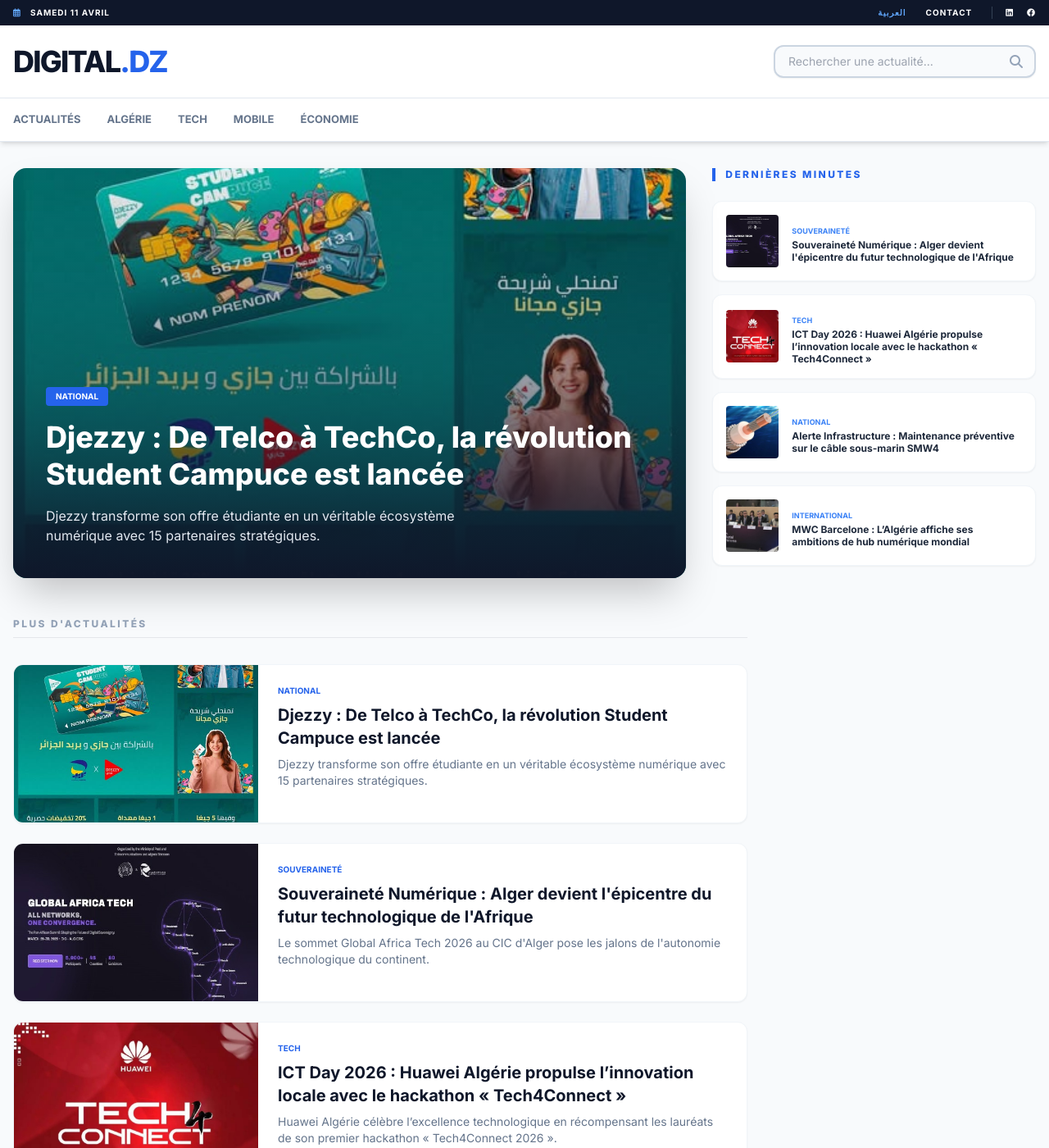
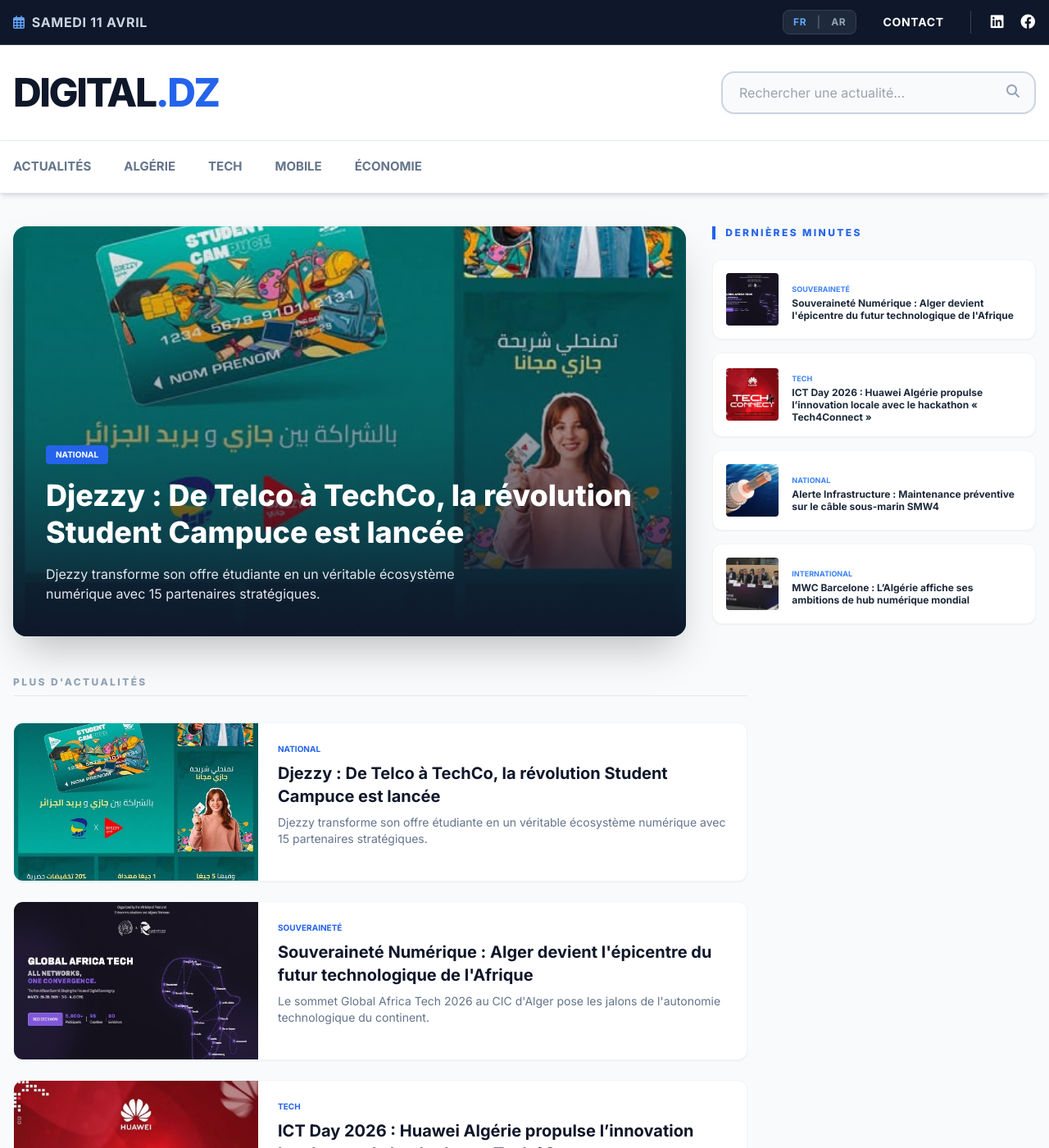
Before and after one commit to bastaps/Basta-InfosTech, a Jekyll site: the page built from index.html, in a window 1280 px wide and 1400 px high. Shown: the whole window at 82% size. Built offline with Jekyll 4.4.1, drawn with Linux system fonts in a browser that asks for light colours; nearby versions of some CDN libraries.

Commit message:
Update default.html

```diff
--- a/_layouts/default.html
+++ b/_layouts/default.html
@@ -1,5 +1,6 @@
 {% assign lang = page.lang | default: "fr" %}
 {% assign t = site.data.ui[lang] %}
+
 <!DOCTYPE html>
 <html lang="{{ lang }}" dir="{% if lang == 'ar' %}rtl{% else %}ltr{% endif %}">
 <head>
@@ -10,97 +11,96 @@
     <link rel="stylesheet" href="https://cdnjs.cloudflare.com/ajax/libs/font-awesome/6.4.0/css/all.min.css">
     <style>
         @import url('https://fonts.googleapis.com/css2?family=Inter:wght@400;600;700;800&family=Cairo:wght@400;700;900&display=swap');
-
-        body {
-            font-family: {% if lang == 'ar' %}'Cairo'{% else %}'Inter'{% endif %}, sans-serif;
-            background-color: #f8fafc;
-            color: #1e293b;
-        }
-
-        .nav-link { font-weight: 700; color: #64748b; transition: all 0.2s; position: relative; font-size: 13px; cursor: pointer; text-transform: uppercase; }
+        body { font-family: {% if lang == 'ar' %}'Cairo'{% else %}'Inter'{% endif %}, sans-serif; background-color: #f8fafc; color: #1e293b; }
+        .nav-link { font-weight: 700; color: #64748b; transition: all 0.2s; position: relative; font-size: 15px; cursor: pointer; text-transform: uppercase; }
         .nav-link:hover, .nav-link.active { color: #2563eb; }
-        .nav-link.active::after { content: ''; position: absolute; bottom: -5px; left: 0; width: 100%; height: 2px; background: #2563eb; }
-
-        /* Ajustement pour le RTL (inversion des bordures et icônes) */
-        html[dir="rtl"] .border-l { border-left: 0; border-right-width: 1px; padding-left: 0; padding-right: 1rem; }
         html[dir="rtl"] .fas.fa-search { right: auto; left: 1rem; }
     </style>
 </head>
 <body>
-    <!-- Topbar -->
-    <div class="bg-slate-900 text-white py-2">
-        <div class="container mx-auto px-4 flex justify-between items-center text-[10px] font-bold uppercase tracking-widest">
-            <div id="live-clock">...</div>
-            <div class="flex items-center gap-6">
-                <!-- Sélecteur de langue avec séparation -->
-                <div class="flex items-center gap-4">
-                    {% if lang == 'fr' %}
-                        <a href="{{ site.baseurl }}/ar/" class="text-blue-400 font-black hover:text-white transition">العربية</a>
-                    {% else %}
-                        <a href="{{ site.baseurl }}/" class="text-blue-400 font-black hover:text-white transition">FRANÇAIS</a>
-                    {% endif %}
+    <!-- Topbar (BARRE NOIRE AGRANDIE) -->
+    <div class="bg-slate-900 text-white py-3 border-b border-slate-700">
+        <div class="container mx-auto px-4 flex justify-between items-center text-sm font-bold uppercase tracking-wider">
+            <!-- Horloge Agrandie -->
+            <div id="live-clock" class="flex items-center text-slate-300 text-sm md:text-base">
+                <i class="far fa-calendar-alt {% if lang == 'ar' %}ml-2{% else %}mr-2{% endif %} text-blue-400"></i> CHARGEMENT...
+            </div>
+
+            <div class="flex items-center gap-8">
+                <!-- Sélecteur de langue bien visible -->
+                <div class="flex items-center bg-slate-800 px-3 py-1 rounded-lg gap-3 border border-slate-700">
+                    <a href="{{ site.baseurl }}/" class="{% if lang == 'fr' %}text-blue-400{% else %}text-slate-400{% endif %} hover:text-white transition text-xs">FR</a>
+                    <span class="text-slate-600">|</span>
+                    <a href="{{ site.baseurl }}/ar/" class="{% if lang == 'ar' %}text-blue-400{% else %}text-slate-400{% endif %} hover:text-white transition text-xs">AR</a>
                 </div>
 
-                <a href="mailto:contact@basta-infostech.dz" class="hover:text-blue-400 whitespace-nowrap">{{ t.contact }}</a>
+                <!-- Contact Agrandi -->
+                <a href="mailto:contact@basta-infostech.dz" class="hover:text-blue-400 text-sm whitespace-nowrap">
+                    {{ t.contact | default: "CONTACT" }}
+                </a>
 
-                <div class="flex gap-4 border-l border-slate-700 pl-4">
-                    <a href="https://linkedin.com" target="_blank" class="hover:text-blue-400"><i class="fab fa-linkedin"></i></a>
-                    <a href="https://facebook.com" target="_blank" class="hover:text-blue-600"><i class="fab fa-facebook"></i></a>
+                <!-- Réseaux Sociaux Agrandis -->
+                <div class="flex gap-5 border-l border-slate-700 pl-6 items-center">
+                    <a href="https://linkedin.com" target="_blank" class="hover:text-blue-400 text-lg"><i class="fab fa-linkedin"></i></a>
+                    <a href="https://facebook.com" target="_blank" class="hover:text-blue-600 text-lg"><i class="fab fa-facebook"></i></a>
                 </div>
             </div>
         </div>
     </div>
 
     <!-- Header Logo & Recherche -->
-    <header class="bg-white py-6 border-b border-slate-200">
+    <header class="bg-white py-8 border-b border-slate-200">
         <div class="container mx-auto px-4 flex flex-col md:flex-row justify-between items-center">
-            <a href="{% if lang == 'ar' %}{{ site.baseurl }}/ar/{% else %}{{ site.baseurl }}/{% endif %}" class="text-4xl font-black tracking-tighter text-slate-900 mb-4 md:mb-0">
+            <a href="{% if lang == 'ar' %}{{ site.baseurl }}/ar/{% else %}{{ site.baseurl }}/{% endif %}" class="text-5xl font-black tracking-tighter text-slate-900 mb-6 md:mb-0">
                 DIGITAL<span class="text-blue-600">.DZ</span>
             </a>
-            <div class="relative w-full md:w-80">
-                <input type="text" id="searchInput" onkeyup="searchArticles()" placeholder="{{ t.search_placeholder }}"
-                class="w-full bg-slate-50 border-2 border-slate-300 rounded-xl px-4 py-2 text-sm focus:border-blue-500 outline-none shadow-sm text-slate-900">
-                <i class="fas fa-search absolute {% if lang == 'ar' %}left-4{% else %}right-4{% endif %} top-3 text-slate-400"></i>
+            <div class="relative w-full md:w-96">
+                <input type="text" id="searchInput" onkeyup="searchArticles()"
+                placeholder="{{ t.search_placeholder | default: 'Rechercher...' }}"
+                class="w-full bg-slate-50 border-2 border-slate-300 rounded-2xl px-5 py-3 text-base focus:border-blue-500 outline-none shadow-sm text-slate-900">
+                <i class="fas fa-search absolute {% if lang == 'ar' %}left-5{% else %}right-5{% endif %} top-4 text-slate-400"></i>
             </div>
         </div>
     </header>
 
-    <!-- Menu Rubriques -->
+    <!-- Menu Rubriques (Textes Agrandis) -->
     <nav class="sticky top-0 bg-white/95 backdrop-blur-sm shadow-md z-50 border-b border-slate-200">
         <div class="container mx-auto px-4 overflow-x-auto">
-            <div class="flex gap-8 py-4 whitespace-nowrap">
-                <a href="{% if lang == 'ar' %}{{ site.baseurl }}/ar/{% else %}{{ site.baseurl }}/{% endif %}" class="nav-link">{{ t.news }}</a>
-                <button onclick="filterByCat('National')" class="nav-link">{{ t.algeria }}</button>
-                <button onclick="filterByCat('Tech')" class="nav-link">{{ t.tech }}</button>
-                <button onclick="filterByCat('Mobile')" class="nav-link">{{ t.mobile }}</button>
-                <button onclick="filterByCat('Economie')" class="nav-link">{{ t.eco }}</button>
+            <div class="flex gap-10 py-5 whitespace-nowrap justify-center md:justify-start">
+                <a href="{% if lang == 'ar' %}{{ site.baseurl }}/ar/{% else %}{{ site.baseurl }}/{% endif %}" class="nav-link">{{ t.news | default: "ACTUALITÉS" }}</a>
+                <button onclick="filterByCat('National')" class="nav-link">{{ t.algeria | default: "ALGÉRIE" }}</button>
+                <button onclick="filterByCat('Tech')" class="nav-link">{{ t.tech | default: "TECH" }}</button>
+                <button onclick="filterByCat('Mobile')" class="nav-link">{{ t.mobile | default: "MOBILE" }}</button>
+                <button onclick="filterByCat('Economie')" class="nav-link">{{ t.eco | default: "ÉCONOMIE" }}</button>
             </div>
         </div>
     </nav>
 
-    <main class="container mx-auto px-4 py-8 min-h-screen">
+    <main class="container mx-auto px-4 py-10 min-h-screen">
         {{ content }}
     </main>
 
     <!-- Footer -->
-    <footer class="bg-slate-900 text-white py-12">
-        <div class="container mx-auto px-4 grid grid-cols-1 md:grid-cols-3 gap-12 text-start">
+    <footer class="bg-slate-900 text-white py-16">
+        <div class="container mx-auto px-4 grid grid-cols-1 md:grid-cols-3 gap-16">
             <div>
-                <div class="text-2xl font-black mb-4 uppercase">Digital<span class="text-blue-500">.dz</span></div>
-                <p class="text-slate-400 text-sm">{% if lang == 'ar' %}المصدر المرجعي للمجال الرقمي في الجزائر.{% else %}Source de référence du numérique en Algérie.{% endif %}</p>
+                <div class="text-3xl font-black mb-6 uppercase">Digital<span class="text-blue-500">.dz</span></div>
+                <p class="text-slate-400 text-base leading-relaxed">
+                    {% if lang == 'ar' %}المصدر المرجعي للمجال الرقمي في الجزائر.{% else %}Source de référence du numérique en Algérie.{% endif %}
+                </p>
             </div>
             <div>
-                <h4 class="font-bold uppercase text-[11px] mb-6 text-blue-400 tracking-widest">Navigation</h4>
-                <ul class="text-slate-400 text-sm space-y-3">
+                <h4 class="font-bold uppercase text-xs mb-8 text-blue-400 tracking-widest">Navigation</h4>
+                <ul class="text-slate-400 text-base space-y-4">
                     <li><a href="{{ site.baseurl }}/about.html" class="hover:text-white transition">{% if lang == 'ar' %}حول الموقع{% else %}À Propos{% endif %}</a></li>
                     <li><a href="{{ site.baseurl }}/contact.html" class="hover:text-white transition">{% if lang == 'ar' %}اتصل بنا{% else %}Contact{% endif %}</a></li>
                 </ul>
             </div>
             <div>
-                <h4 class="font-bold uppercase text-[11px] mb-6 text-blue-400 tracking-widest">{% if lang == 'ar' %}تابعنا{% else %}Suivre{% endif %}</h4>
-                <div class="flex gap-4">
-                    <a href="https://linkedin.com" target="_blank" class="w-10 h-10 rounded-full bg-slate-800 flex items-center justify-center hover:bg-blue-700 transition-all"><i class="fab fa-linkedin-in"></i></a>
-                    <a href="https://facebook.com" target="_blank" class="w-10 h-10 rounded-full bg-slate-800 flex items-center justify-center hover:bg-blue-600 transition-all"><i class="fab fa-facebook-f"></i></a>
+                <h4 class="font-bold uppercase text-xs mb-8 text-blue-400 tracking-widest">{% if lang == 'ar' %}تابعنا{% else %}Suivre{% endif %}</h4>
+                <div class="flex gap-6">
+                    <a href="https://linkedin.com" target="_blank" class="w-12 h-12 rounded-full bg-slate-800 flex items-center justify-center hover:bg-blue-700 transition-all text-xl"><i class="fab fa-linkedin-in"></i></a>
+                    <a href="https://facebook.com" target="_blank" class="w-12 h-12 rounded-full bg-slate-800 flex items-center justify-center hover:bg-blue-600 transition-all text-xl"><i class="fab fa-facebook-f"></i></a>
                 </div>
             </div>
         </div>
@@ -112,7 +112,10 @@
             const lang = "{{ lang }}";
             const locale = (lang === 'ar') ? 'ar-DZ' : 'fr-FR';
             const options = { weekday: 'long', day: 'numeric', month: 'long' };
-            document.getElementById('live-clock').innerHTML = '<i class="far fa-calendar-alt {% if lang == 'ar' %}ml-2{% else %}mr-2{% endif %} text-blue-400"></i> ' + now.toLocaleDateString(locale, options).toUpperCase();
+            const clockEl = document.getElementById('live-clock');
+            if(clockEl) {
+                clockEl.innerHTML = '<i class="far fa-calendar-alt {% if lang == 'ar' %}ml-2{% else %}mr-2{% endif %} text-blue-400"></i> ' + now.toLocaleDateString(locale, options).toUpperCase();
+            }
         }
         setInterval(updateClock, 1000); updateClock();
 
```
Also changed, not shown: other parts of _layouts/default.html (+1 -1 lines).
